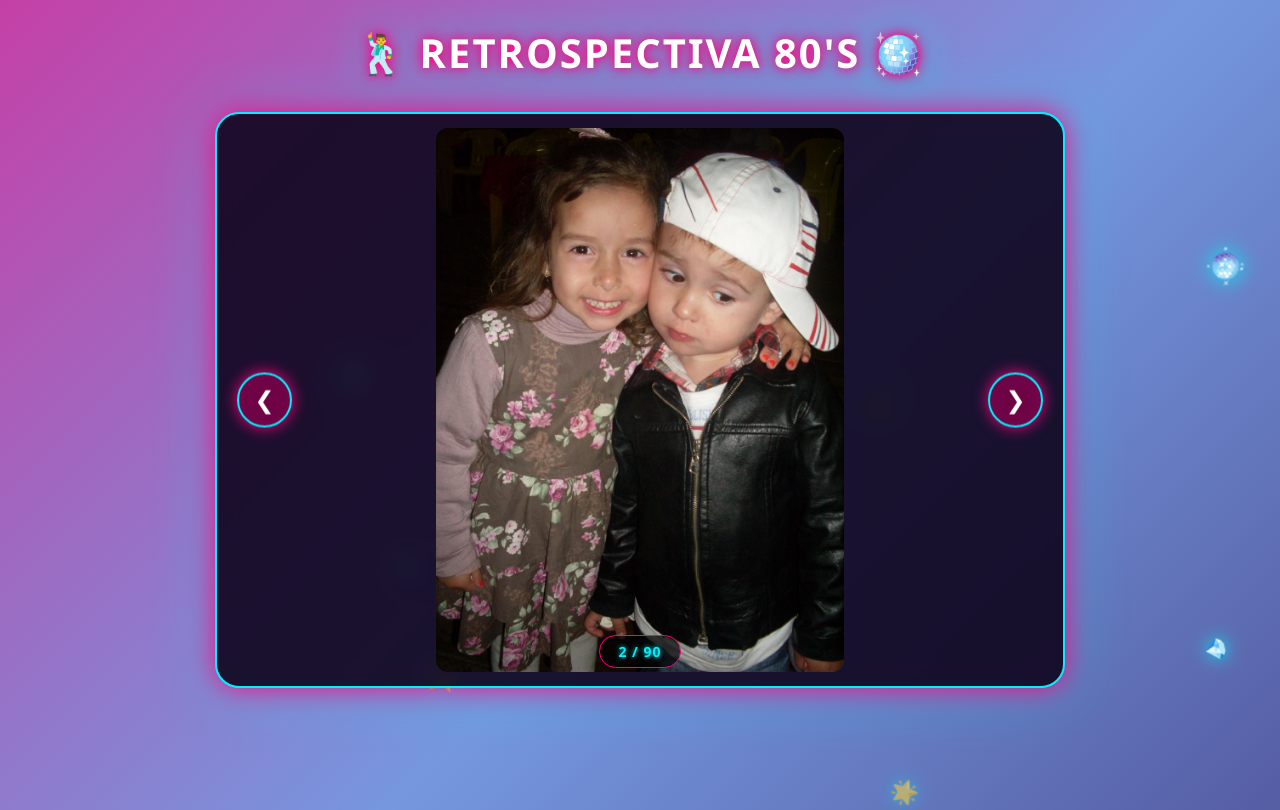
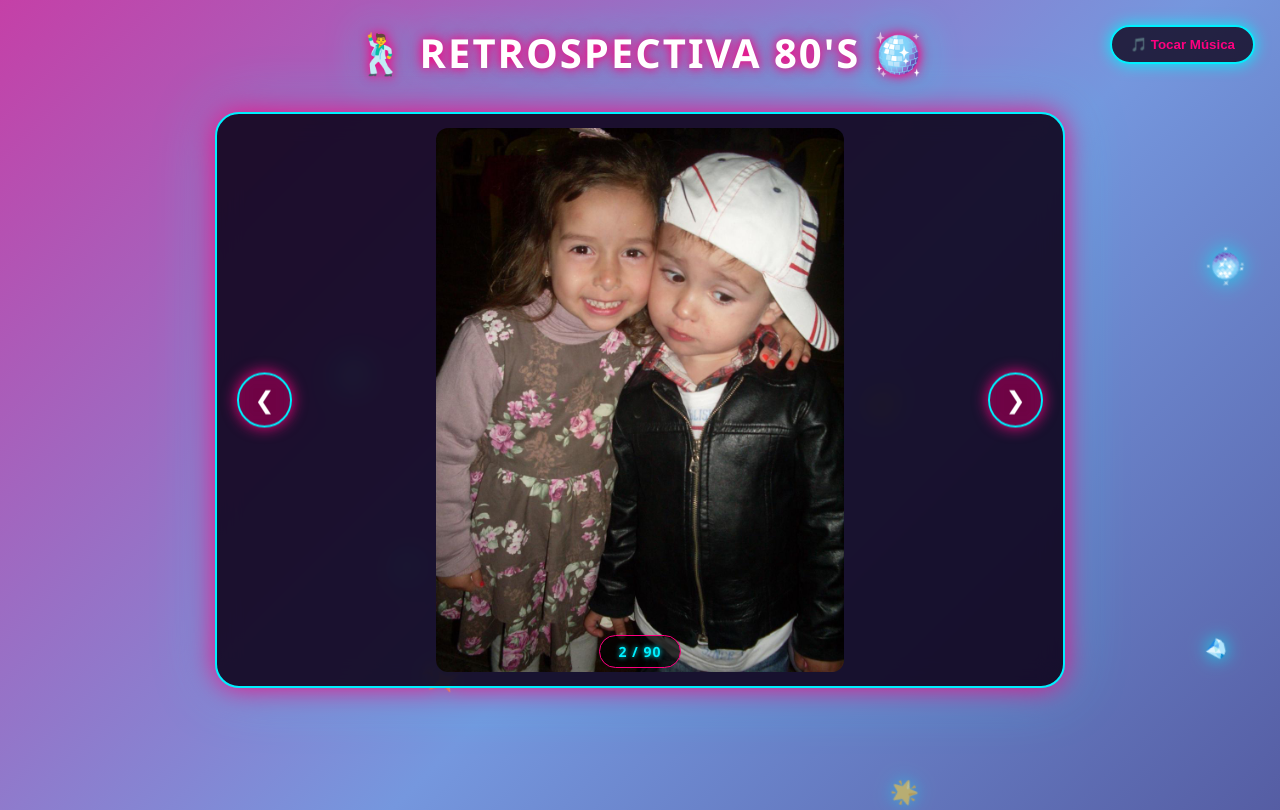
Before and after one commit to joaopnunesdrechsler-ops/retrospectiva-2026, a plain HTML site: page index.html in a window 1280 px wide. Drawn offline with Linux system fonts and the light colour scheme.

Commit message:
Add files via upload

```diff
--- a/index.html
+++ b/index.html
@@ -11,7 +11,6 @@
       padding: 0;
     }
 
-    /* Fundo Gradiente Vibrante Estilo Anos 80 */
     body {
       font-family: 'Segoe UI', system-ui, -apple-system, sans-serif;
       background: linear-gradient(-45deg, #2b1055, #7597de, #ff007f, #00f0ff, #b500ff);
@@ -32,7 +31,6 @@
       100% { background-position: 0% 50%; }
     }
 
-    /* Elementos Neon Flutuantes */
     .particula {
       position: absolute;
       bottom: -60px;
@@ -45,19 +43,12 @@
     }
 
     @keyframes flutuar {
-      0% {
-        transform: translateY(0) rotate(0deg) scale(0.8);
-        opacity: 0;
-      }
+      0% { transform: translateY(0) rotate(0deg) scale(0.8); opacity: 0; }
       10% { opacity: 1; }
       90% { opacity: 1; }
-      100% {
-        transform: translateY(-115vh) rotate(360deg) scale(1.3);
-        opacity: 0;
-      }
+      100% { transform: translateY(-115vh) rotate(360deg) scale(1.3); opacity: 0; }
     }
 
-    /* Título Neon Disco */
     h1 {
       position: absolute;
       top: 25px;
@@ -70,7 +61,6 @@
       z-index: 10;
     }
 
-    /* Container do Slide com Glow Neon */
     .slide-container {
       position: relative;
       width: 88vw;
@@ -88,7 +78,6 @@
       z-index: 5;
     }
 
-    /* Imagem */
     .slide-container img {
       max-width: 95%;
       max-height: 95%;
@@ -102,7 +91,6 @@
       transform: scale(0.96);
     }
 
-    /* Botões Neon Retro */
     .btn {
       position: absolute;
       top: 50%;
@@ -136,7 +124,6 @@
     .btn-prev { left: 20px; }
     .btn-next { right: 20px; }
 
-    /* Contador */
     .contador {
       position: absolute;
       bottom: 18px;
@@ -151,9 +138,38 @@
       text-shadow: 0 0 5px #00f0ff;
       z-index: 10;
     }
+
+    /* Botão Flutuante de Música Neon */
+    .audio-control {
+      position: absolute;
+      top: 25px;
+      right: 25px;
+      background: rgba(15, 5, 29, 0.8);
+      border: 2px solid #00f0ff;
+      color: #ff007f;
+      padding: 10px 18px;
+      border-radius: 25px;
+      font-weight: bold;
+      cursor: pointer;
+      z-index: 20;
+      box-shadow: 0 0 15px #00f0ff;
+      transition: all 0.3s ease;
+      display: flex;
+      align-items: center;
+      gap: 8px;
+    }
+
+    .audio-control:hover {
+      background: #ff007f;
+      color: #fff;
+      box-shadow: 0 0 25px #ff007f;
+    }
   </style>
 </head>
 <body>
+
+  <button class="audio-control" id="btnMusica" onclick="toggleMusica()">🎵 Tocar Música</button>
+  <audio id="musicaFundo" src="midia/musica.mp3" loop></audio>
 
   <div id="particulas-container"></div>
 
@@ -161,11 +177,8 @@
 
   <div class="slide-container">
     <button class="btn btn-prev" onclick="mudarSlide(-1)">&#10094;</button>
-
     <img id="imagem-slide" src="" alt="Slide Retrospectiva">
-
     <button class="btn btn-next" onclick="mudarSlide(1)">&#10095;</button>
-
     <div class="contador" id="contador">1 / 90</div>
   </div>
 
@@ -175,12 +188,23 @@
 
     const imgElement = document.getElementById('imagem-slide');
     const contadorElement = document.getElementById('contador');
+    const audio = document.getElementById('musicaFundo');
+    const btnMusica = document.getElementById('btnMusica');
+
+    function toggleMusica() {
+      if (audio.paused) {
+        audio.play();
+        btnMusica.innerText = '⏸️ Pausar Música';
+      } else {
+        audio.pause();
+        btnMusica.innerText = '🎵 Tocar Música';
+      }
+    }
 
     atualizarSlide();
 
     function mudarSlide(direcao) {
       imgElement.classList.add('trocando');
-
       setTimeout(() => {
         indexAtual += direcao;
         if (indexAtual > totalDeFotos) indexAtual = 1;
@@ -208,16 +232,13 @@
       contadorElement.innerText = `${indexAtual} / ${totalDeFotos}`;
     }
 
-    setInterval(() => {
-      mudarSlide(1);
-    }, 3500);
+    setInterval(() => { mudarSlide(1); }, 3500);
 
     document.addEventListener('keydown', (e) => {
       if (e.key === 'ArrowRight') mudarSlide(1);
       if (e.key === 'ArrowLeft') mudarSlide(-1);
     });
 
-    // Gerador de Partículas Anos 80
     const particulasContainer = document.getElementById('particulas-container');
     const icones80s = ['✨', '⚡', '🪩', '🌟', '💎'];
 
@@ -230,9 +251,7 @@
       p.style.fontSize = (Math.random() * 1.2 + 1.2) + 'rem';
       particulasContainer.appendChild(p);
 
-      setTimeout(() => {
-        p.remove();
-      }, 8000);
+      setTimeout(() => { p.remove(); }, 8000);
     }
 
     setInterval(criarParticula, 600);
```
